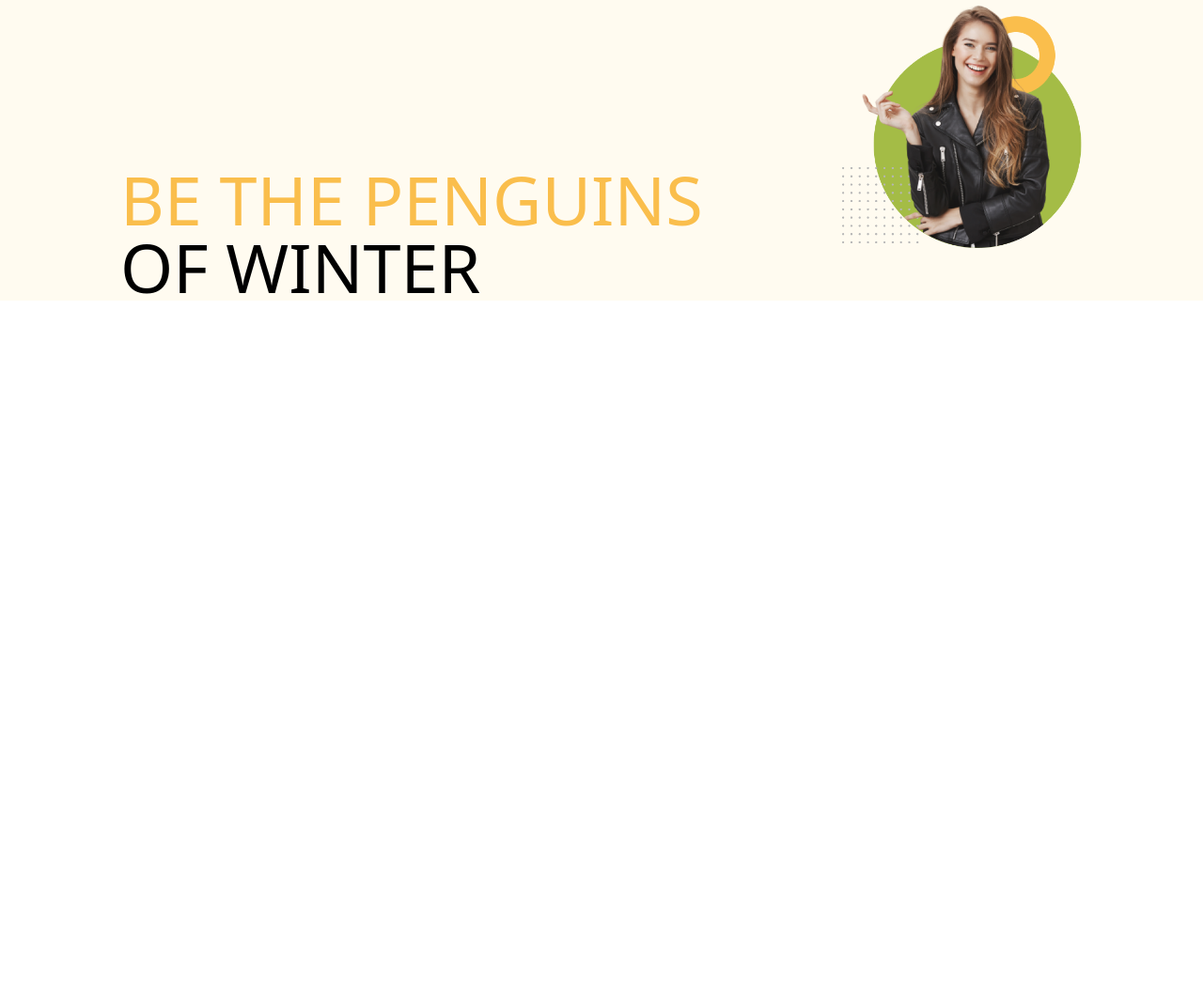
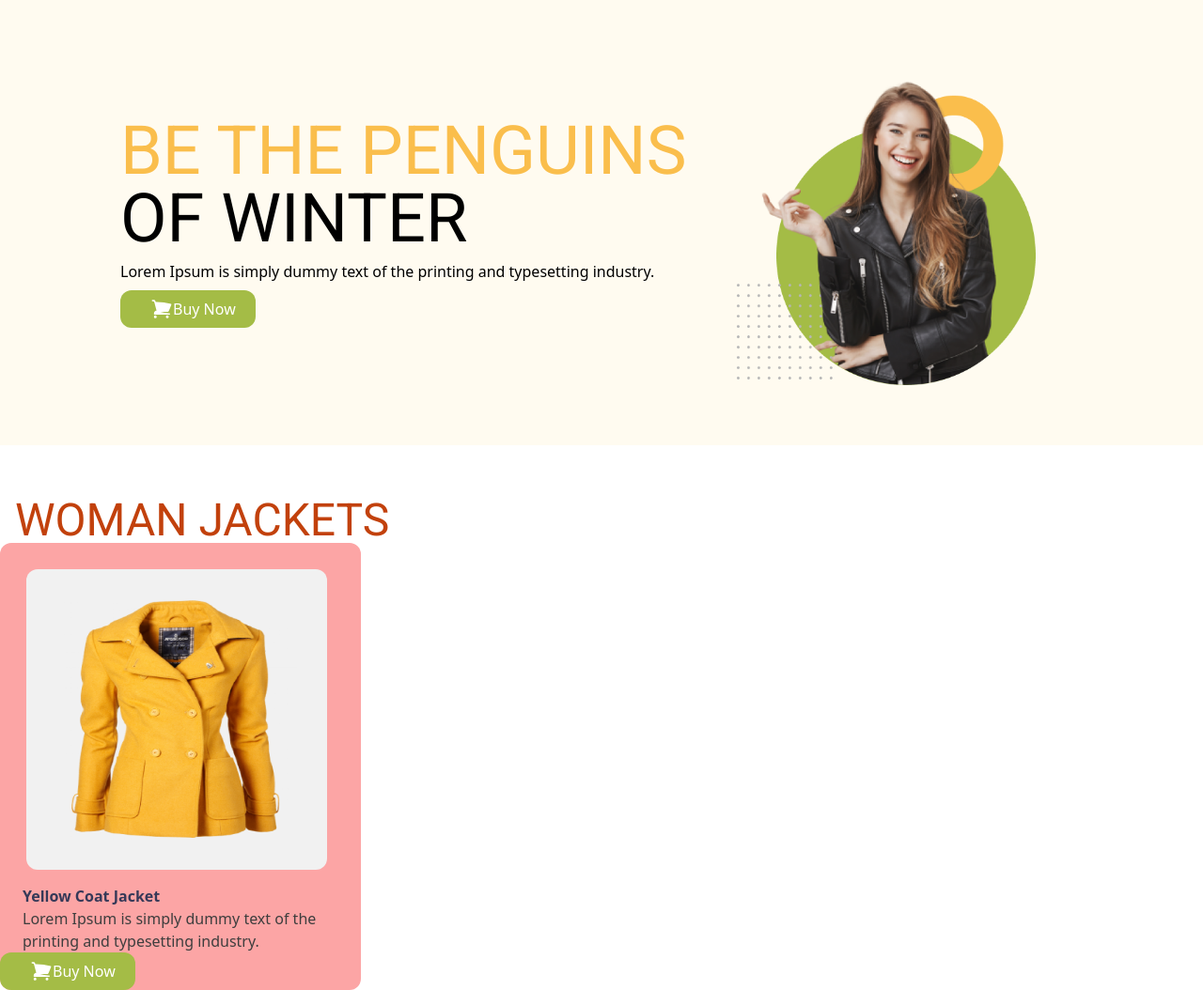
Before and after one commit to biju16/tailwind, a plain HTML site: page tailwind/index.html in a window 1280 px wide. Shown: the whole page at 94% size. Before the commit the page ends 800 px from the top, so only its background shows below. Drawn offline with nearby package versions, Linux system fonts and the light colour scheme.

Commit message:
added button

```diff
--- a/tailwind/index.html
+++ b/tailwind/index.html
@@ -5,21 +5,57 @@
     <meta name="viewport" content="width=device-width, initial-scale=1.0">
     <title>Tailwind css</title>
     <script src="https://cdn.tailwindcss.com"></script>
+    <link rel="preconnect" href="https://fonts.googleapis.com">
+    <link rel="preconnect" href="https://fonts.gstatic.com" crossorigin>
+    <link href="https://fonts.googleapis.com/css2?family=Bebas+Neue&family=Roboto:wght@400;700&display=swap" rel="stylesheet">
+<style>
+    .font-bebas{
+        font-family: 'Bebas Neue', sans-serif;
+        font-family: 'Roboto', sans-serif;
+    }
+</style>
 </head>
 <body>
     <header>
-        <div class="flex justify-between bg-[#FFFBF0] h-1/4">
-            <div>
-                <h1 class="text-7xl uppercase pl-32 pt-44"><span class="text-[#FABE4C]">Be the penguins</span>
-                    <br>of winter</h1>
+        <div class="flex justify-between items-center bg-[#FFFBF0]">
+            <div class="flex flex-col ml-32 text-left space-y-2">
+                <h1 class="text-7xl uppercase pd-2 font-bebas"><span class="text-[#FABE4C]">Be the penguins</span>
+                <br>of winter</h1>
+                <p class="pd-2">Lorem Ipsum is simply dummy text of the printing
+                            and typesetting industry.</p>
+                <button type="button" class="flex flex-auto bg-[#A4BC46] w-36 text-white h-10 rounded-xl font-medium pt-2 pl-8">
+                    <svg xmlns="http://www.w3.org/2000/svg" fill="white" viewBox="0 0 24 24" stroke-width="1.5" stroke="currentColor" class="w-6 h-6">
+                        <path stroke-linecap="round" stroke-linejoin="round" d="M2.25 3h1.386c.51 0 .955.343 1.087.835l.383 1.437M7.5 14.25a3 3 0 0 0-3 3h15.75m-12.75-3h11.218c1.121-2.3 2.1-4.684 2.924-7.138a60.114 60.114 0 0 0-16.536-1.84M7.5 14.25 5.106 5.272M6 20.25a.75.75 0 1 1-1.5 0 .75.75 0 0 1 1.5 0Zm12.75 0a.75.75 0 1 1-1.5 0 .75.75 0 0 1 1.5 0Z" />
+                      </svg>
+                      Buy Now</button>
             </div>
-            <div class="max-h-96 max-w-96 pr-32">
+            <div class="mr-44 w-1/4 h-1/4 mt-20 mb-16">
                 <img src="images/model.png" alt="">
             </div>
         </div>
     </header>
     <main>
-
+        <section class="max-w-7xl mx-auto">
+            <h3 class="font-bebas text-5xl uppercase text-orange-700 pl-4 pt-14">Woman jackets</h3>
+            <div class="flex">
+                <div class="w-96 h-136 pt-7 rounded-xl bg-red-300">
+                        <div class="w-80 h-80 bg-[#F1F1F1] rounded-xl ml-7">
+                        <img class="w-72 h-72 pl-10 pt-8" src="images/jacket-1.png" alt="">
+                        </div>
+                        <h2 class="font-roboto text-[#363958] text-base font-bold pl-6 pt-4">Yellow Coat Jacket </h2>
+                        <div class="w-75 h-12 pl-6 text-base font-normal text-[#3E3E3E]">
+                        <p>Lorem Ipsum is simply dummy text of the printing and typesetting industry.</p>
+                        </div>
+                        <button type="button" class="flex flex-auto bg-[#A4BC46] w-36 text-white h-10 rounded-xl font-medium pt-2 pl-8">
+                            <svg xmlns="http://www.w3.org/2000/svg" fill="white" viewBox="0 0 24 24" stroke-width="1.5" stroke="currentColor" class="w-6 h-6">
+                                <path stroke-linecap="round" stroke-linejoin="round" d="M2.25 3h1.386c.51 0 .955.343 1.087.835l.383 1.437M7.5 14.25a3 3 0 0 0-3 3h15.75m-12.75-3h11.218c1.121-2.3 2.1-4.684 2.924-7.138a60.114 60.114 0 0 0-16.536-1.84M7.5 14.25 5.106 5.272M6 20.25a.75.75 0 1 1-1.5 0 .75.75 0 0 1 1.5 0Zm12.75 0a.75.75 0 1 1-1.5 0 .75.75 0 0 1 1.5 0Z" />
+                              </svg>
+                              Buy Now</button>
+                </div>
+                <div></div>
+                <div></div>
+            </div>
+        </section>
     </main>
     <footer>
 
```
